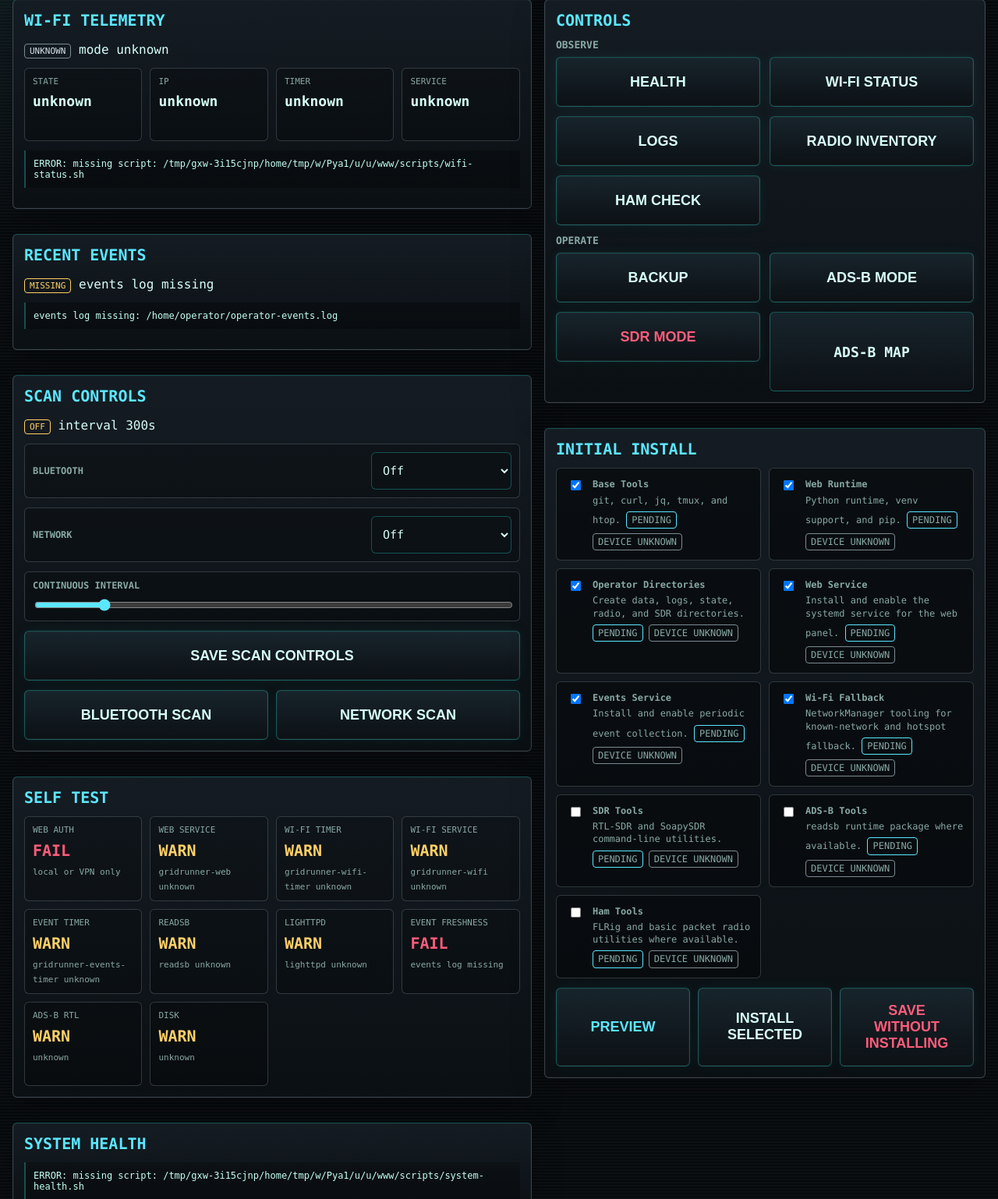
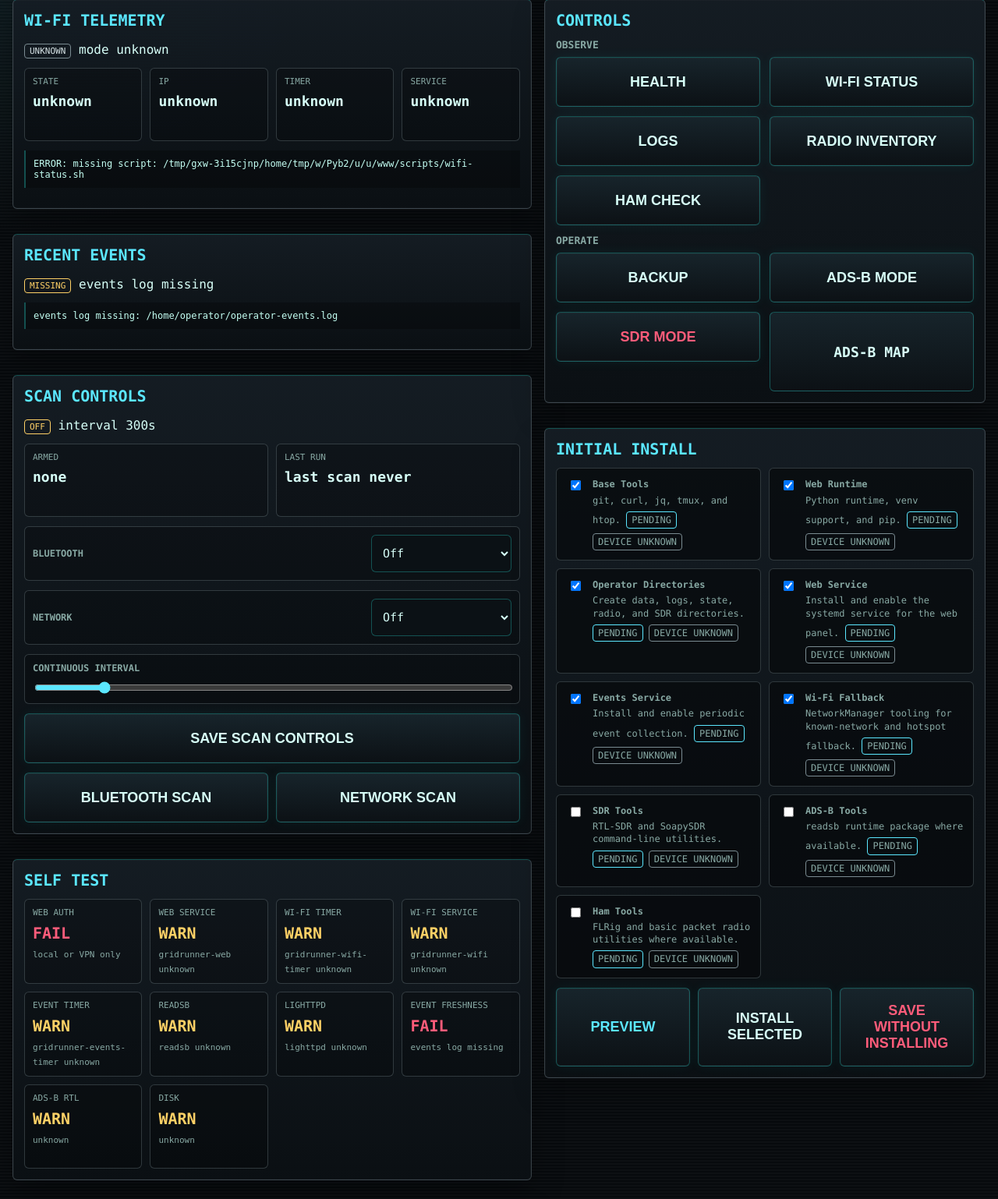
Before and after one commit to jfergs/gridrunner, a FastAPI app: page / in a window 1280 px wide. Shown: the part 240-1778 px from the top of the page at 78% size. Run offline with FastAPI, Linux system fonts and the light colour scheme.

Commit message:
Show scan state on dashboard

```diff
--- a/web/app.py
+++ b/web/app.py
@@ -133,6 +133,33 @@ def load_scan_controls():
                 controls["last_run"] = 0
 
     return controls
+
+
+def describe_scan_controls(controls, now=None):
+    now = int(time.time() if now is None else now)
+    described = dict(controls)
+    active = []
+
+    if described.get("bluetooth_mode") == "continuous":
+        active.append("Bluetooth")
+    if described.get("network_mode") == "continuous":
+        active.append("Network")
+
+    described["active_scanners"] = ", ".join(active) if active else "none"
+    described["state_label"] = "armed" if active else "off"
+
+    try:
+        last_run = int(described.get("last_run", 0))
+    except (TypeError, ValueError):
+        last_run = 0
+
+    if last_run > 0:
+        age_seconds = max(0, now - last_run)
+        described["last_run_message"] = f"last scan {age_seconds}s ago"
+    else:
+        described["last_run_message"] = "last scan never"
+
+    return described
 
 
 def save_scan_controls(controls):
@@ -352,7 +379,7 @@ def index(request: Request, _user=Depends(require_auth)):
     wifi_output = run_cmd(COMMANDS["wifi_status"])
     wifi_status = parse_keyed_status(wifi_output, "GRIDRUNNER_WIFI ")
     service_health = parse_service_health(run_cmd(COMMANDS["service_health"]))
-    scan_controls = load_scan_controls()
+    scan_controls = describe_scan_controls(load_scan_controls())
     node_status = build_node_status(wifi_status, event_status, component_health)
     auth_enabled = bool(WEB_PASSWORD)
     self_tests = build_self_tests(
--- a/web/templates/index.html
+++ b/web/templates/index.html
@@ -496,9 +496,13 @@
         {% set scans = scan_controls|default({"bluetooth_mode": "off", "network_mode": "off", "interval_seconds": 300, "last_run": 0}) %}
         <h2>Scan Controls</h2>
         <span class="status {% if scans.bluetooth_mode == 'off' and scans.network_mode == 'off' %}status-skipped{% else %}health-present{% endif %}">
-          {% if scans.bluetooth_mode == 'off' and scans.network_mode == 'off' %}off{% else %}armed{% endif %}
+          {{ scans.state_label|default('off') }}
         </span>
         <span>interval {{ scans.interval_seconds }}s</span>
+        <div class="telemetry-grid">
+          <div class="telemetry"><span>Armed</span><strong>{{ scans.active_scanners|default('none') }}</strong></div>
+          <div class="telemetry"><span>Last Run</span><strong>{{ scans.last_run_message|default('last scan never') }}</strong></div>
+        </div>
         <form method="post" action="/scans" class="scan-controls">
           <input type="hidden" name="action" value="save">
           <div class="scan-row">
```
Also changed, not shown: BACKLOG.md (+2 -1 lines), tests/test_template_render.py (+29 -0 lines).
